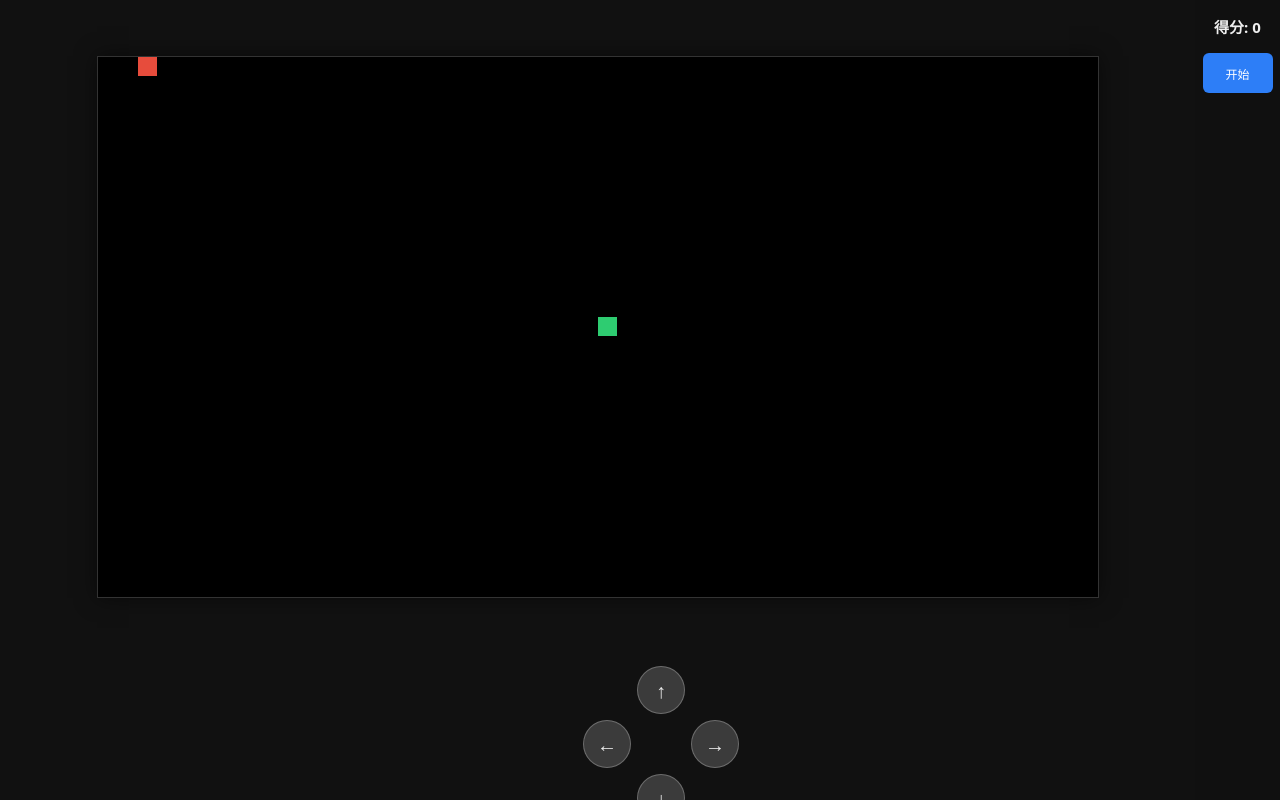
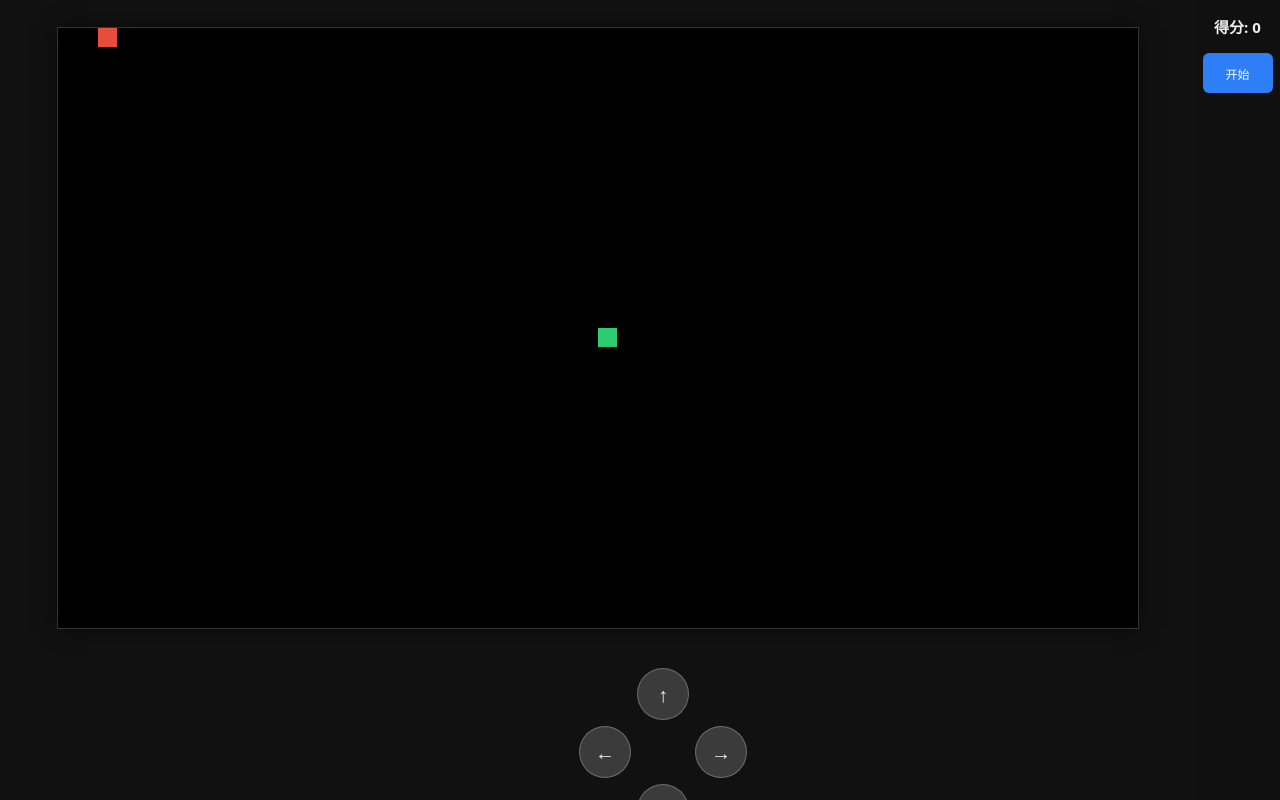
Before and after one commit to ArcherSavitar/snake-game, a website: page index.html in a window 1280 px wide. Drawn offline with Linux system fonts and the light colour scheme.

Commit message:
ui update

```diff
--- a/index.html
+++ b/index.html
@@ -5,7 +5,7 @@
 <meta name="viewport" content="width=device-width, initial-scale=1, maximum-scale=1, user-scalable=no" />
 <title>贪吃蛇</title>
 <style>
-:root{--bg:#111;--fg:#eee;--p:#2d7ef7;--s:#444;--sidebar-width:85px;--dpad-size:48px;--dpad-gap:6px;--dpad-bottom:20px}*{box-sizing:border-box}
+:root{--bg:#111;--fg:#eee;--p:#2d7ef7;--s:#444;--sidebar-width:85px;--dpad-size:52px;--dpad-gap:6px;--dpad-bottom:10px}*{box-sizing:border-box}
 html,body{margin:0;padding:0;width:100%;height:100%;overflow:hidden}
 body{color:var(--fg);background:var(--bg);font-family:system-ui,"Segoe UI",Arial,sans-serif;touch-action:none;position:relative}
 #game-container{position:absolute;top:0;left:0;right:var(--sidebar-width);bottom:0;display:flex;align-items:center;justify-content:center;padding:0}
@@ -23,7 +23,7 @@ button{padding:8px 6px;border:0;border-radius:6px;background:var(--p);color:#fff
   #game-container{bottom:calc(var(--dpad-size)*2 + var(--dpad-gap)*3 + var(--dpad-bottom) + 12px)}
 }
 @media (max-width:400px){
-  :root{--sidebar-width:70px;--dpad-size:42px;--dpad-gap:4px;--dpad-bottom:12px}
+  :root{--sidebar-width:70px;--dpad-size:42px;--dpad-gap:4px;--dpad-bottom:8px}
   #sidebar{padding-top:10px;gap:10px}
   #score-panel{font-size:13px}
   #button-panel{width:55px}
@@ -63,7 +63,7 @@ button{padding:8px 6px;border:0;border-radius:6px;background:var(--p);color:#fff
 </div>
 <script>
 const T={s:"开始",r:"运行中",p:"暂停",c:"继续",g:"游戏结束",e:"结束"};
-const SCALE=0.85;
+const SCALE=0.92;
 const canvas=document.getElementById("game"),ctx=canvas.getContext("2d"),scoreEl=document.getElementById("score"),startBtn=document.getElementById("start"),pauseBtn=document.getElementById("pause"),endBtn=document.getElementById("end"),controls=document.getElementById("controls"),gameContainer=document.getElementById("game-container");
 let cellSize=20,cols=20,rows=20,snake=[],dir={x:1,y:0},nextDir={x:1,y:0},food=null,score=0,started=false,paused=false,speed=120,timerId=null,gameState="initial";
 let debounceTimer=null;
```
